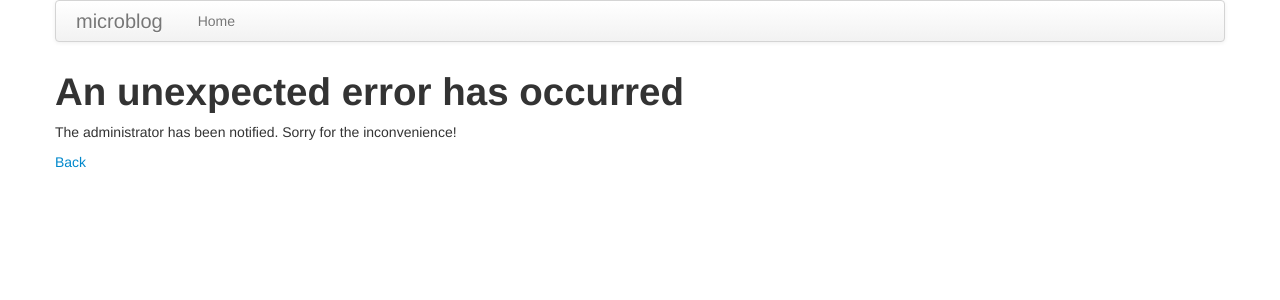
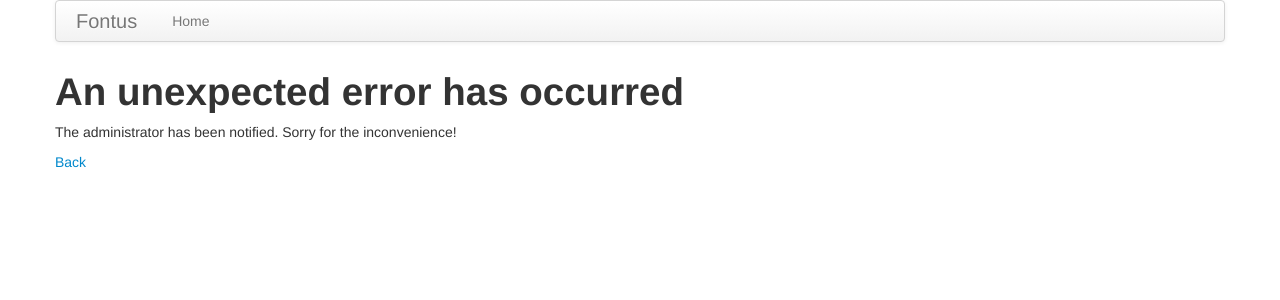
Before and after one commit to martinhbramwell/evalOfFlask, a Python web app: template app/templates/500.html in a window 1280 px wide. Shown: the top 300 px of the page. Run offline with Jinja, Linux system fonts and the light colour scheme; the template is opened without the code that fills it, so the values that code supplies are empty.

Commit message:
New proj name 	modified:   app/templates/base.html

```diff
--- a/app/templates/base.html
+++ b/app/templates/base.html
@@ -2,9 +2,9 @@
 <html>
   <head>
     {% if title %}
-    <title>{{title}} - microblog</title>
+    <title>{{title}} - Fontus</title>
     {% else %}
-    <title>microblog</title>
+    <title>Fontus</title>
     {% endif %}
     <link href="{{ url_for('.static', filename = 'css/bootstrap.min.css') }}" rel="stylesheet" media="screen">
     <link href="{{ url_for('.static', filename = 'css/bootstrap-responsive.min.css') }}" rel="stylesheet">
@@ -44,7 +44,7 @@
             <span class="icon-bar"></span>
             <span class="icon-bar"></span>
           </a>
-          <a class="brand" href="{{ url_for('index') }}">microblog</a>
+          <a class="brand" href="{{ url_for('index') }}">Fontus</a>
             <ul class="nav">
               <li><a href="{{ url_for('index') }}">{{ _('Home') }}</a></li>
               {% if g.user.is_authenticated() %}
```
